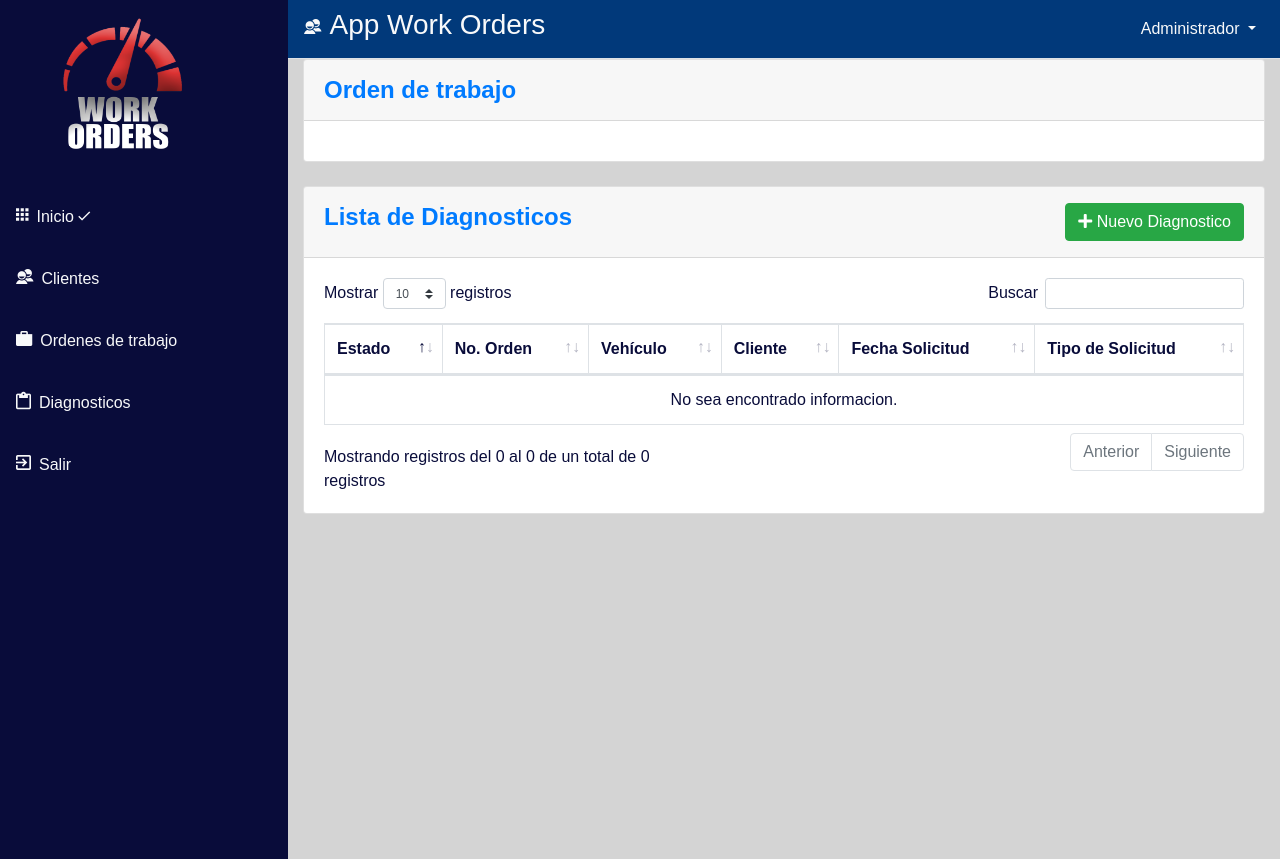
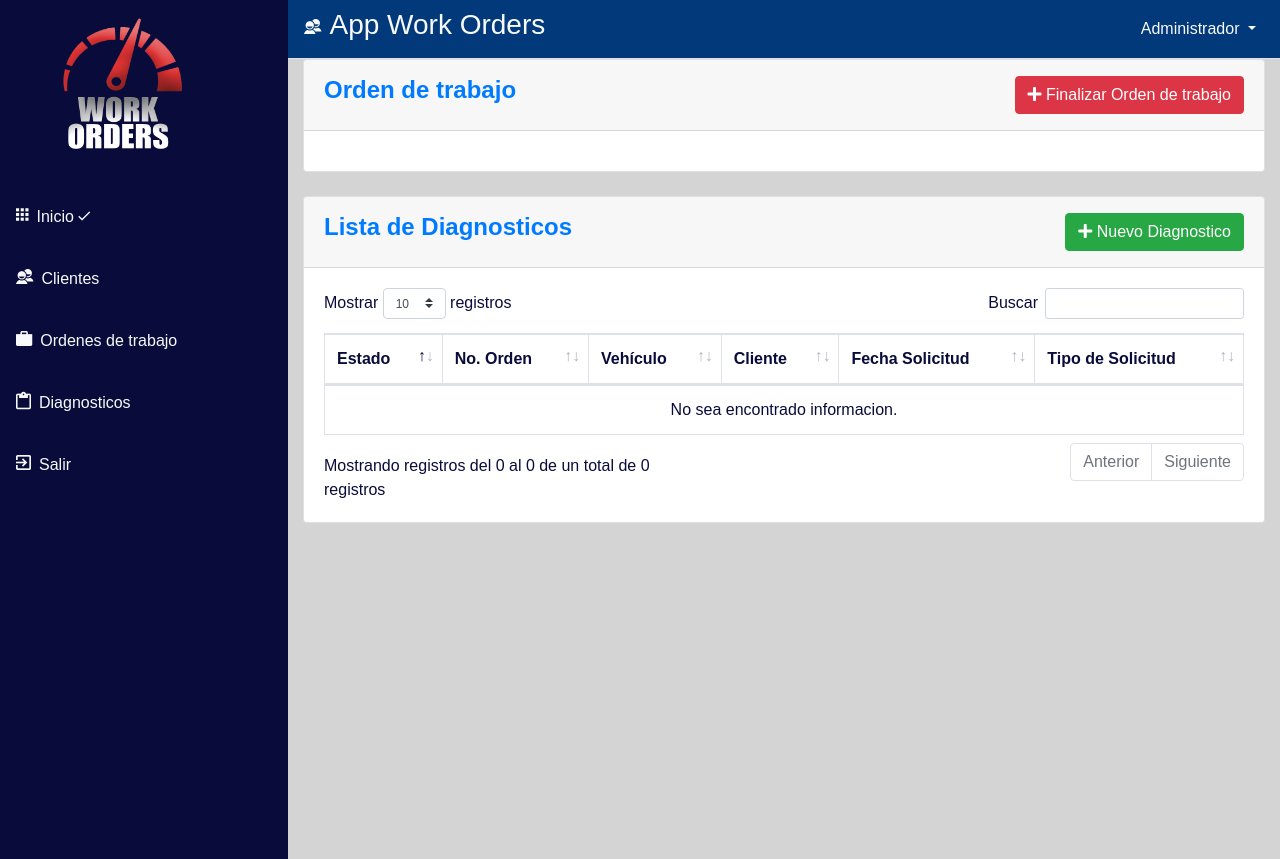
Before and after one commit to Estuardo-Sazo/taller-django, a Django app: page /diagnosticos-ver/1 in a window 1280 px wide. Run offline with Django 3.2, Linux system fonts and the light colour scheme; data that the repository does not hold is empty; some libraries are stand-ins or nearby versions.

Commit message:
Cambios de diseño

```diff
--- a/templates/diagnosticos/ver.html
+++ b/templates/diagnosticos/ver.html
@@ -15,6 +15,15 @@
                 <div class="col">
 
                     <h4 class="m-0 font-weight-bold text-primary">Orden de trabajo</h4>
+                </div>
+
+                <div class="col">
+                    <a href="#" class="btn btn-danger btn-icon-split float-right">
+                        <span class="icon text-white-50">
+                            <i class="fas fa-plus"></i>
+                        </span>
+                        <span class="text">Finalizar Orden de trabajo</span>
+                    </a>
                 </div>
 
             </div>
```
